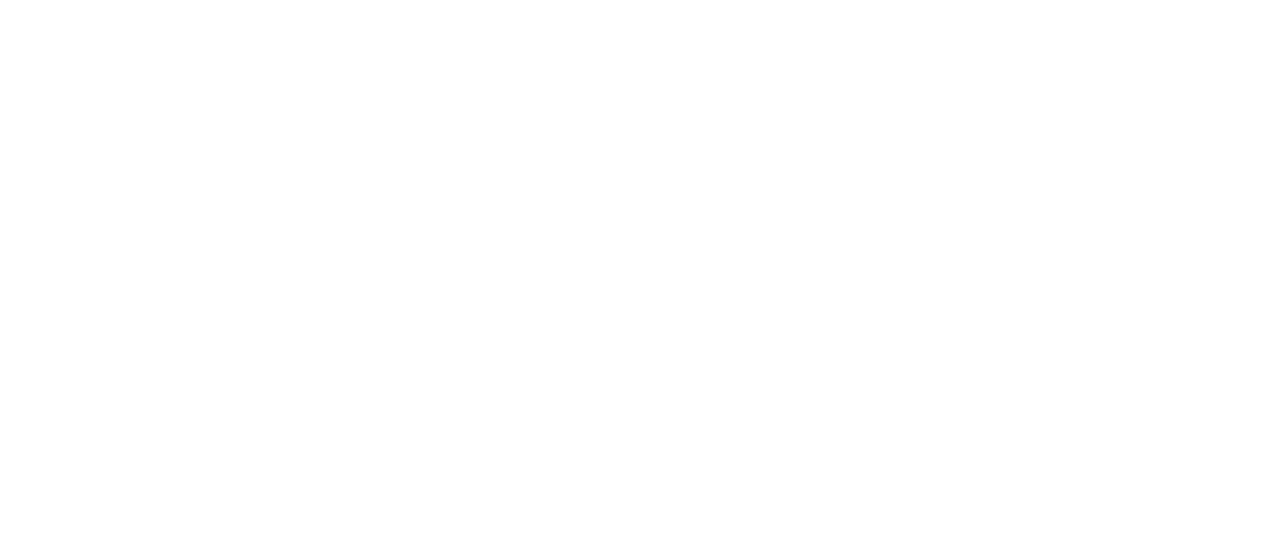
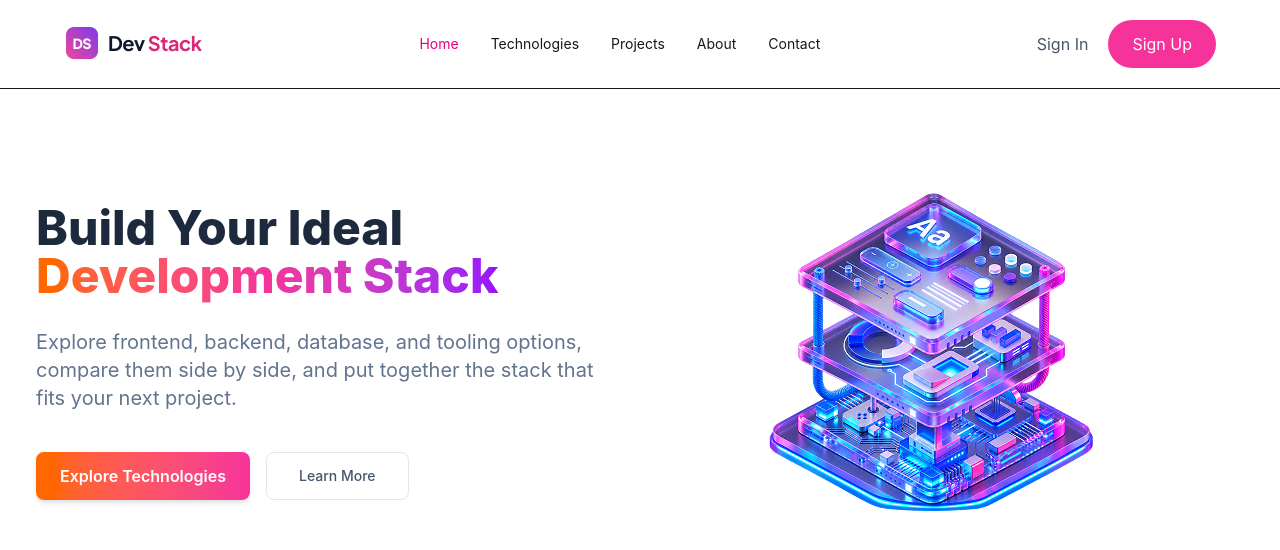
Before and after one commit to syedrakib-26/my-react-project05, a React (Vite) app: page / in a window 1280 px wide. Shown: the top 550 px of the page. Built offline with nearby package versions, Linux system fonts and the light colour scheme.

Commit message:
hero-tsx-add

```diff
--- a/src/App.tsx
+++ b/src/App.tsx
@@ -1,10 +1,15 @@
+
+import Navbar from './component/Navbar';
+import Hero from './component/Hero';
+
 
 function App() {
 
 
   return (
     <>
-
+      <Navbar />
+      <Hero />
     </>
   )
 }
--- /dev/null
+++ b/src/component/Hero.tsx
@@ -0,0 +1,49 @@
+import React from 'react';
+import Logo from '../assets/banner-stack.png'
+
+const Hero = () => {
+    return (
+        <div>
+
+    <section className="bg-white flex items-center">
+      <div className="max-w-8xl mx-auto">
+        <div className="grid grid-cols-1 lg:grid-cols-2 items-center gap-14">
+
+          <div className="max-w-2xl">
+            <h1 className="text-4xl md:text-5xl font-extrabold text-slate-800">
+              Build Your Ideal
+              <br />
+
+              <span className="bg-linear-to-r from-orange-500 via-pink-500 to-purple-600 bg-clip-text text-transparent">
+                Development Stack
+              </span>
+            </h1>
+
+            <p className="mt-7 max-w-xl md:text-xl text-slate-500">
+              Explore frontend, backend, database, and tooling options,
+              compare them side by side, and put together the stack that fits your next project.</p>
+
+            <div className="mt-10 flex flex-wrap gap-4">
+              <button
+                className="rounded-lg bg-linear-to-r from-orange-500 to-pink-500 px-6 py-3 font-semibold text-white shadow-md hover:shadow">Explore Technologies</button>
+
+              <button className="rounded-lg border border-slate-200 bg-white  px-8 py-3 text-sm font-medium text-slate-600">
+                Learn More</button>
+            </div>
+          </div>
+
+          <div>
+
+              <img src={Logo} alt=""/>
+
+          </div>
+
+        </div>
+      </div>
+    </section>
+    </div>
+
+    );
+};
+
+export default Hero;
--- a/src/component/Navbar.jsx
+++ /dev/null
@@ -1,11 +0,0 @@
-import React from 'react';
-
-const Navbar = () => {
-    return (
-        <div>
-
-        </div>
-    );
-};
-
-export default Navbar;
--- /dev/null
+++ b/src/component/Navbar.tsx
@@ -0,0 +1,29 @@
+import React from 'react'
+
+import Logo from '../assets/logo-text.png'
+
+const Navbar = () => {
+    return (
+        <nav className='flex items-center justify-between px-16 py-5 border-b border-gray-100"'>
+            <div className='flex items-center'>
+                <img src={Logo} alt="Logo" />
+                </div>
+                <div>
+                <ul  className='flex items-center justify-between gap-8 text-sm'>
+                    <li className="text-pink-600">Home</li>
+                    <li>Technologies</li>
+                    <li>Projects</li>
+                    <li>About</li>
+                    <li>Contact</li>
+                </ul>
+
+            </div>
+            <div className="flex items-center gap-5">
+                <button className="text-gray-600">Sign In</button>
+                <button className="bg-pink-500 text-white px-6 py-3 rounded-full">Sign Up</button>
+            </div>
+        </nav>
+    );
+};
+
+export default Navbar;
```
Also changed, not shown: src/assets/banner-stack.png (added), src/assets/logo-text.png (added).
